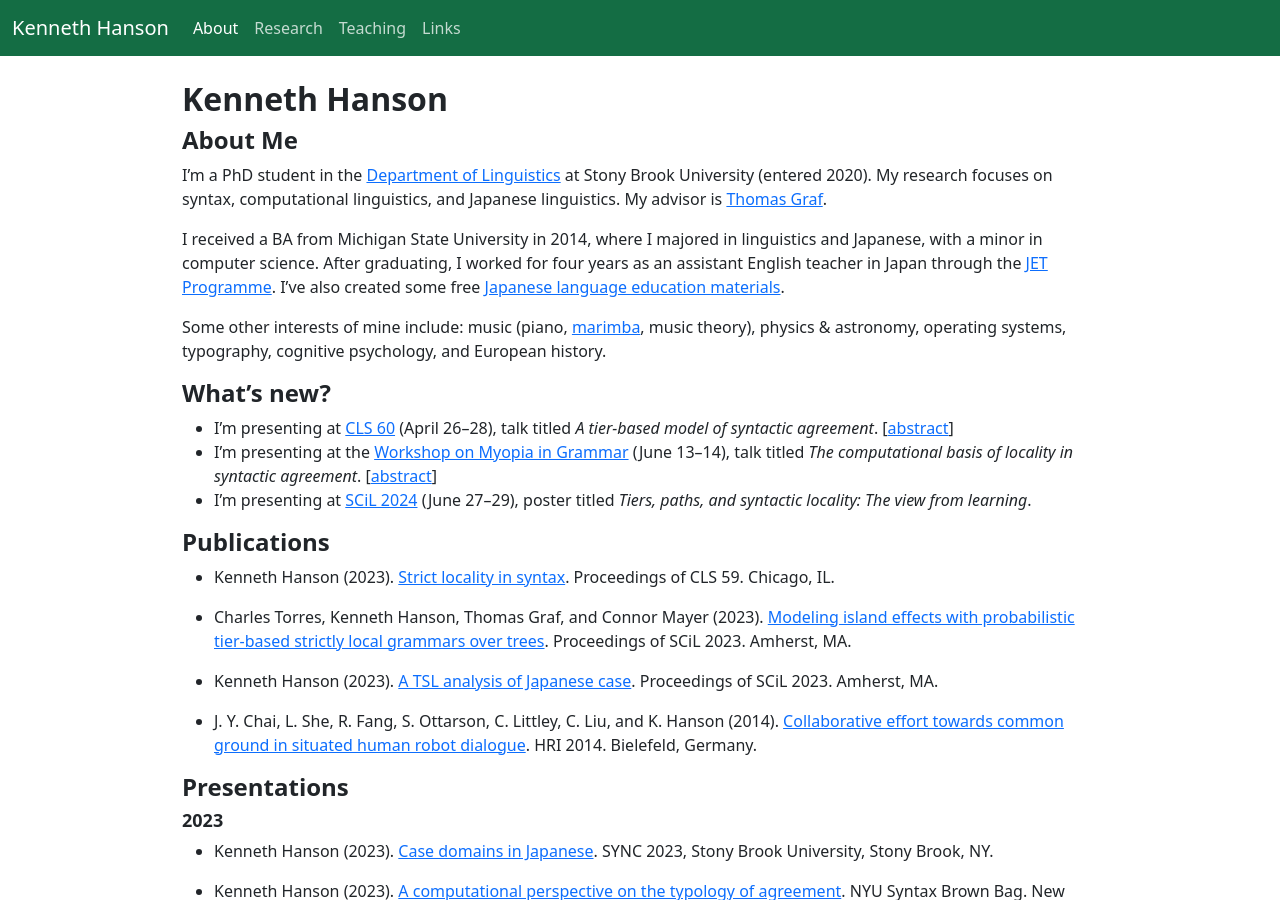
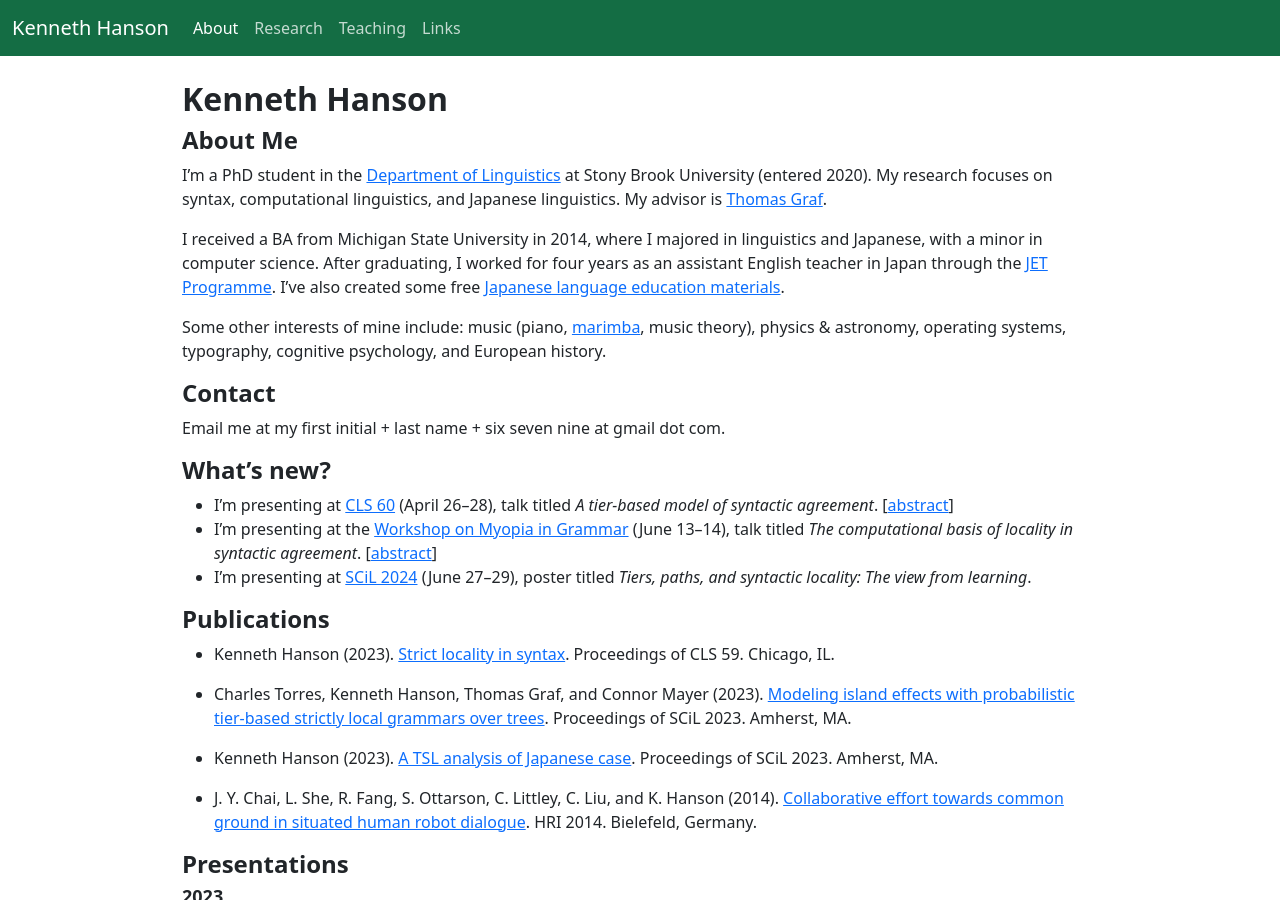
Before and after one commit to khanson679/khanson679.github.io, a Jekyll site: the page built from index.md, in a window 1280 px wide and 900 px high. Built offline with Jekyll 4.4.1, drawn with Linux system fonts in a browser that asks for light colours; some of the changed text lies outside the part shown.

Commit message:
Fix file link. Move contact info up.

```diff
--- a/index.md
+++ b/index.md
@@ -15,10 +15,15 @@ I received a BA from Michigan State University in 2014, where I majored in lingu
 Some other interests of mine include: music (piano, [marimba][], music theory), physics & astronomy, operating systems, typography, cognitive psychology, and European history.
 
 
+## Contact
+
+Email me at my first initial + last name + six seven nine at gmail dot com.
+
+
 ## What's new?
 
 * I'm presenting at [CLS 60](http://chicagolinguisticsociety.org/) (April 26--28), talk titled *A tier-based model of syntactic agreement*. \[[abstract](/files/hanson-cls-2024-abstract.pdf)\]
-* I'm presenting at the [Workshop on Myopia in Grammar](https://home.uni-leipzig.de/tebay/myopia.htm) (June 13--14), talk titled *The computational basis of locality in syntactic agreement*. \[[abstract](/files/hanson-myopia-abstract.pdf)\]
+* I'm presenting at the [Workshop on Myopia in Grammar](https://home.uni-leipzig.de/tebay/myopia.htm) (June 13--14), talk titled *The computational basis of locality in syntactic agreement*. \[[abstract](/files/hanson-myopia-2024-abstract.pdf)\]
 * I'm presenting at [SCiL 2024](https://sites.uci.edu/scil2024/) (June 27--29), poster titled *Tiers, paths, and syntactic locality: The view from learning*.
 
 
```
Also changed, not shown: other parts of index.md (+0 -5 lines).
